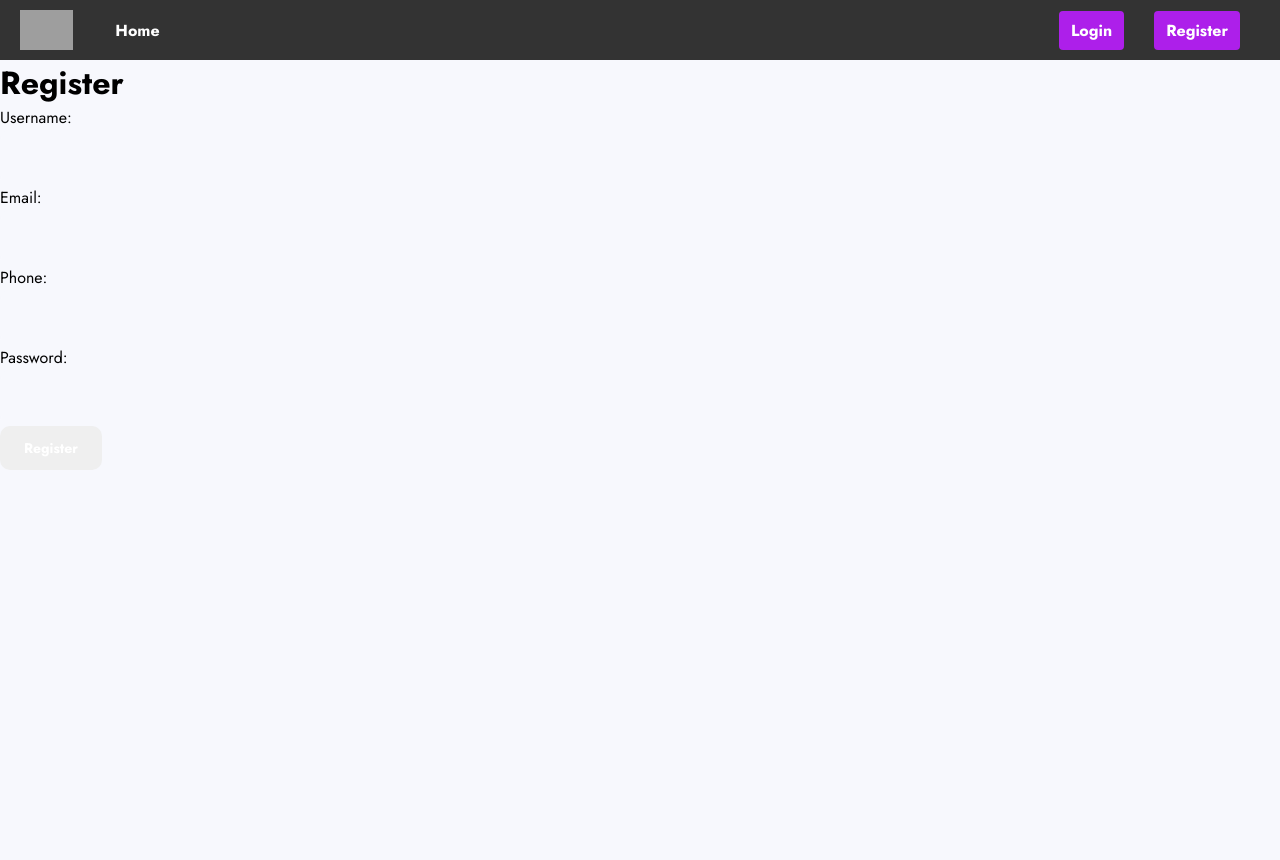
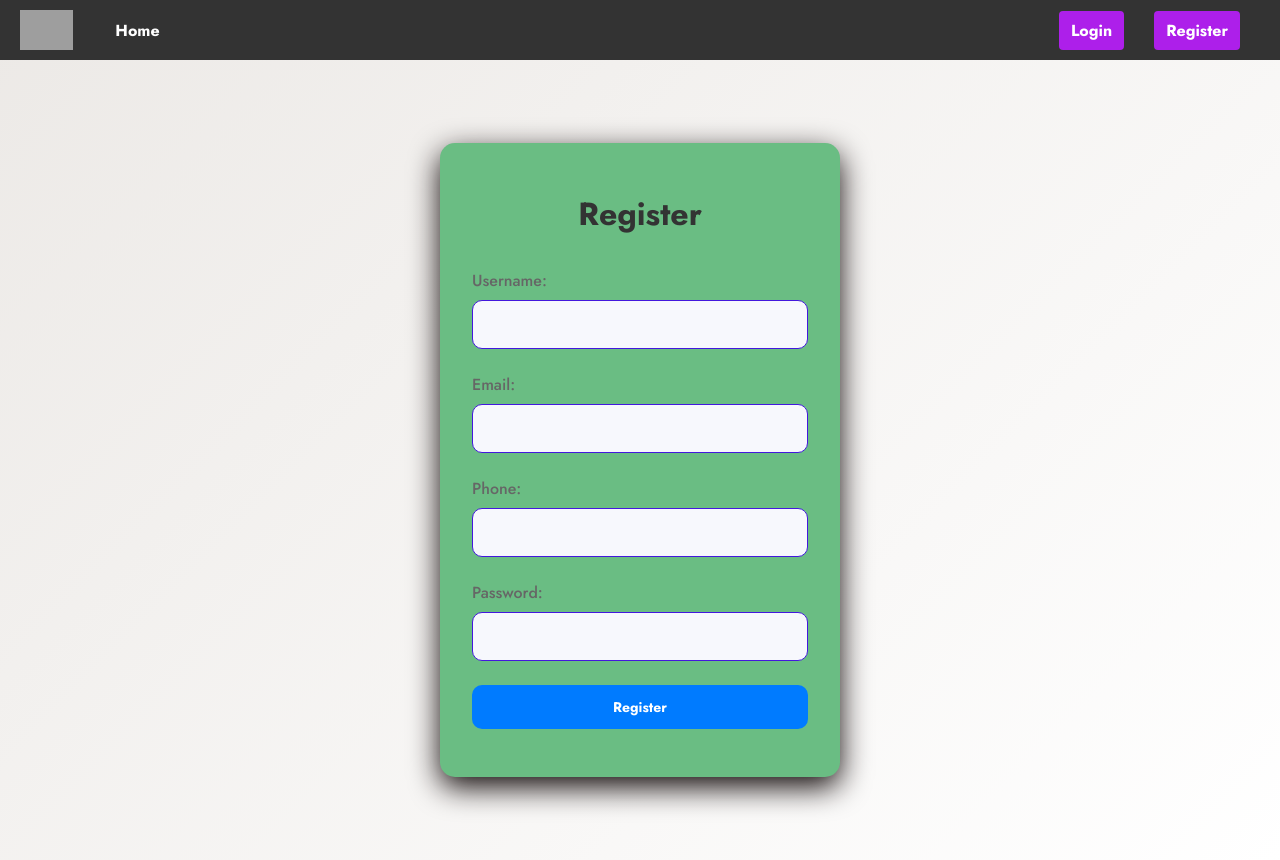
Before and after one commit to Adarsh2228/feedback, a React (Create React App) app in the folder client/: page /register in a window 1280 px wide. Before the commit the page ends 800 px from the top, so only its background shows below. Built offline with nearby package versions, Linux system fonts and the light colour scheme; grey boxes are pictures that could not be loaded.

Commit message:
Update RegistrationPage.js

```diff
--- a/client/src/pages/RegistrationPage.js
+++ b/client/src/pages/RegistrationPage.js
@@ -1,4 +1,5 @@
 import React, { useState } from 'react';
+import './RegistrationPage.css';
 
 const RegistrationPage = () => {
   const [formData, setFormData] = useState({
@@ -38,9 +39,9 @@ const RegistrationPage = () => {
   };
 
   return (
-    <div>
-      <h1>Register</h1>
+    <div className="container">
       <form onSubmit={onSubmit}>
+        <h1>Register</h1>
         <div>
           <label>Username:</label>
           <input type="text" name="username" value={formData.username} onChange={handleChange} required />
```
